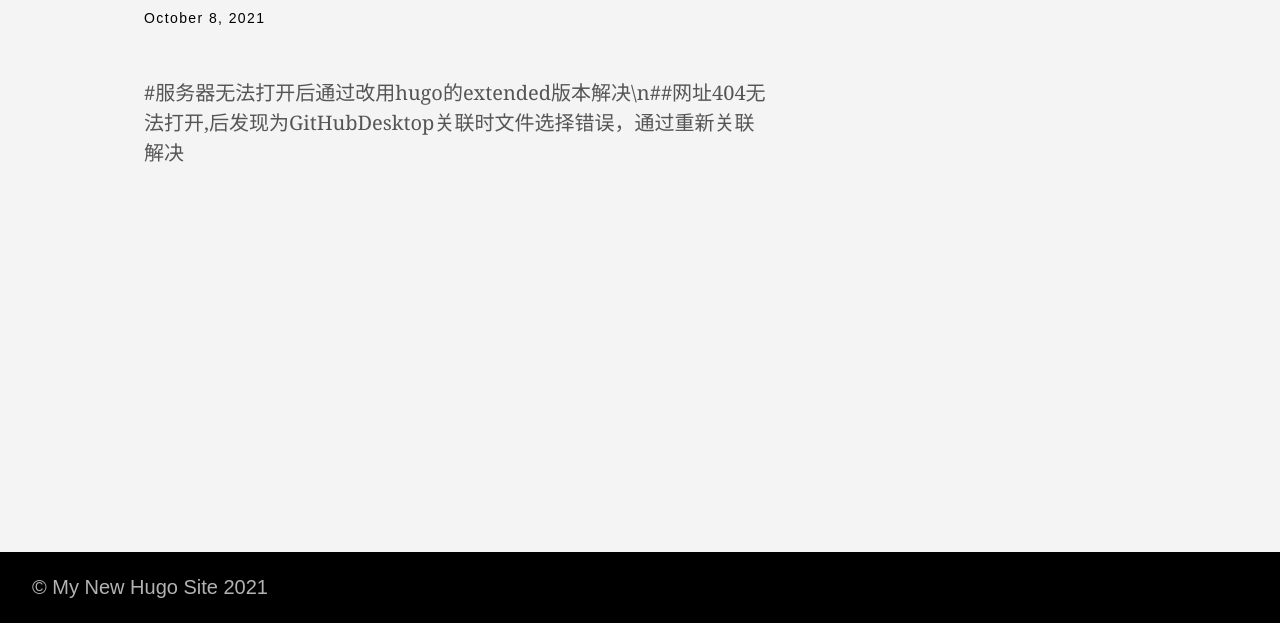
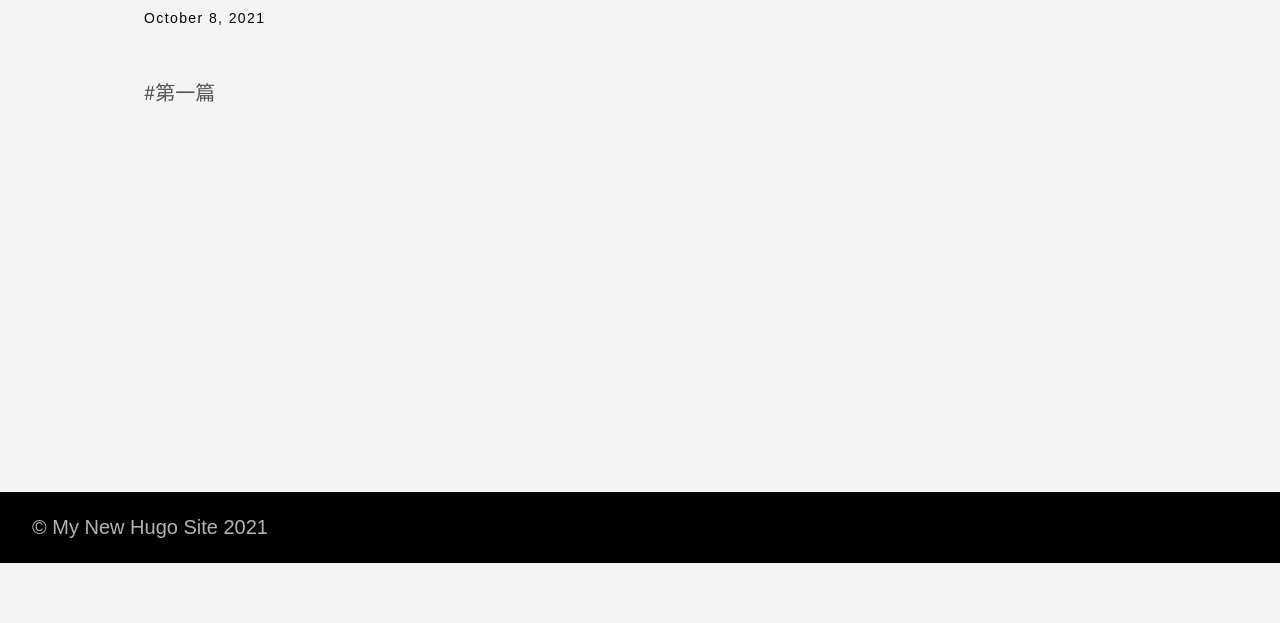
Before and after one commit to BuZhinan/BuZhinan.github.io, a plain HTML site: page posts/my-first-post/index.html in a window 1280 px wide. Shown: the part 260-883 px from the top of the page. After the commit the page ends 823 px from the top, so only its background shows below. Drawn offline with Linux system fonts and the light colour scheme.

Commit message:
Update index.html

```diff
--- a/posts/my-first-post/index.html
+++ b/posts/my-first-post/index.html
@@ -6,7 +6,7 @@
 
     <title>My First Post | My New Hugo Site</title>
     <meta name="viewport" content="width=device-width,minimum-scale=1">
-    <meta name="description" content="#服务器无法打开后通过改用hugo的extended版本解决\n##网址404无法打开,后发现为GitHubDesktop关联时文件选择错误，通过重新关联解决">
+    <meta name="description" content="#第一篇">
     <meta name="generator" content="Hugo 0.88.1" />
 
 
@@ -27,19 +27,19 @@
 
 
     <meta property="og:title" content="My First Post" />
-<meta property="og:description" content="#服务器无法打开后通过改用hugo的extended版本解决\n##网址404无法打开,后发现为GitHubDesktop关联时文件选择错误，通过重新关联解决" />
+<meta property="og:description" content="#第一篇" />
 <meta property="og:type" content="article" />
 <meta property="og:url" content="http://example.org/posts/my-first-post/" /><meta property="article:section" content="posts" />
 <meta property="article:published_time" content="2021-10-08T16:10:50+08:00" />
 <meta property="article:modified_time" content="2021-10-08T16:10:50+08:00" />
 
 <meta itemprop="name" content="My First Post">
-<meta itemprop="description" content="#服务器无法打开后通过改用hugo的extended版本解决\n##网址404无法打开,后发现为GitHubDesktop关联时文件选择错误，通过重新关联解决"><meta itemprop="datePublished" content="2021-10-08T16:10:50+08:00" />
+<meta itemprop="description" content="#第一篇"><meta itemprop="datePublished" content="2021-10-08T16:10:50+08:00" />
 <meta itemprop="dateModified" content="2021-10-08T16:10:50+08:00" />
 <meta itemprop="wordCount" content="1">
 <meta itemprop="keywords" content="" /><meta name="twitter:card" content="summary"/>
 <meta name="twitter:title" content="My First Post"/>
-<meta name="twitter:description" content="##服务器无法打开后通过改用hugo的extended版本解决\n##网址404无法打开,后发现为GitHubDesktop关联时文件选择错误，通过重新关联解决"/>
+<meta name="twitter:description" content="#第一篇"/>
 
 
   </head>
@@ -135,7 +135,7 @@
 
 
     </header>
-    <div class="nested-copy-line-height lh-copy serif f4 nested-links nested-img mid-gray pr4-l w-two-thirds-l"><p>#服务器无法打开后通过改用hugo的extended版本解决\n##网址404无法打开,后发现为GitHubDesktop关联时文件选择错误，通过重新关联解决</p>
+    <div class="nested-copy-line-height lh-copy serif f4 nested-links nested-img mid-gray pr4-l w-two-thirds-l"><p>#第一篇</p>
 <ul class="pa0">
 
 </ul>
```
